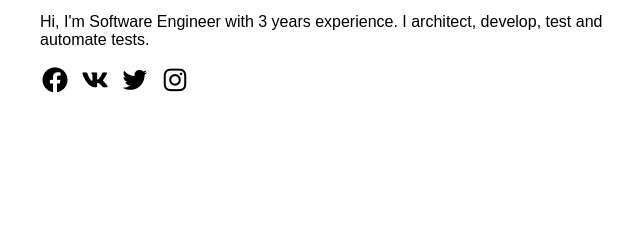
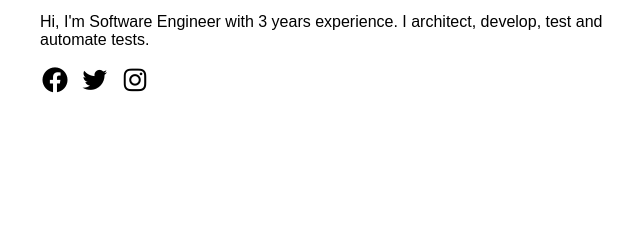
Before and after one commit to BaxshiTsatryan/portfolio, a plain HTML site: page index.html in a window 1280 px wide. Shown: the part 320-568 px from the top of the page, 0-640 px from the left. Drawn offline with nearby package versions, Linux system fonts and the light colour scheme; a web font is replaced by a local one.

Commit message:
Add social media links

```diff
--- a/index.html
+++ b/index.html
@@ -28,19 +28,15 @@
                 Hi, I'm Software Engineer with 3 years experience. I architect, develop, test and automate tests.
             </p>
             <div class="hero_links">
-                <a href="#" class="hero_link">
+                <a href="https://www.facebook.com/baxshitsatryan99" class="hero_link" target="_blank">
                     <i class='bx bxl-facebook-circle'></i>
                 </a>
 
-                <a href="#" class="hero_link">
-                    <i class='bx bxl-vk'></i>
-                </a>
-
-                <a href="#" class="hero_link">
+                <a href="https://twitter.com/baxshi88" class="hero_link" target="_blank">
                     <i class='bx bxl-twitter'></i>
                 </a>
 
-                <a href="#" class="hero_link">
+                <a href="https://www.instagram.com/baxshitsatryan/" class="hero_link" target="_blank">
                     <i class='bx bxl-instagram'></i>
                 </a>
             </div>
```
